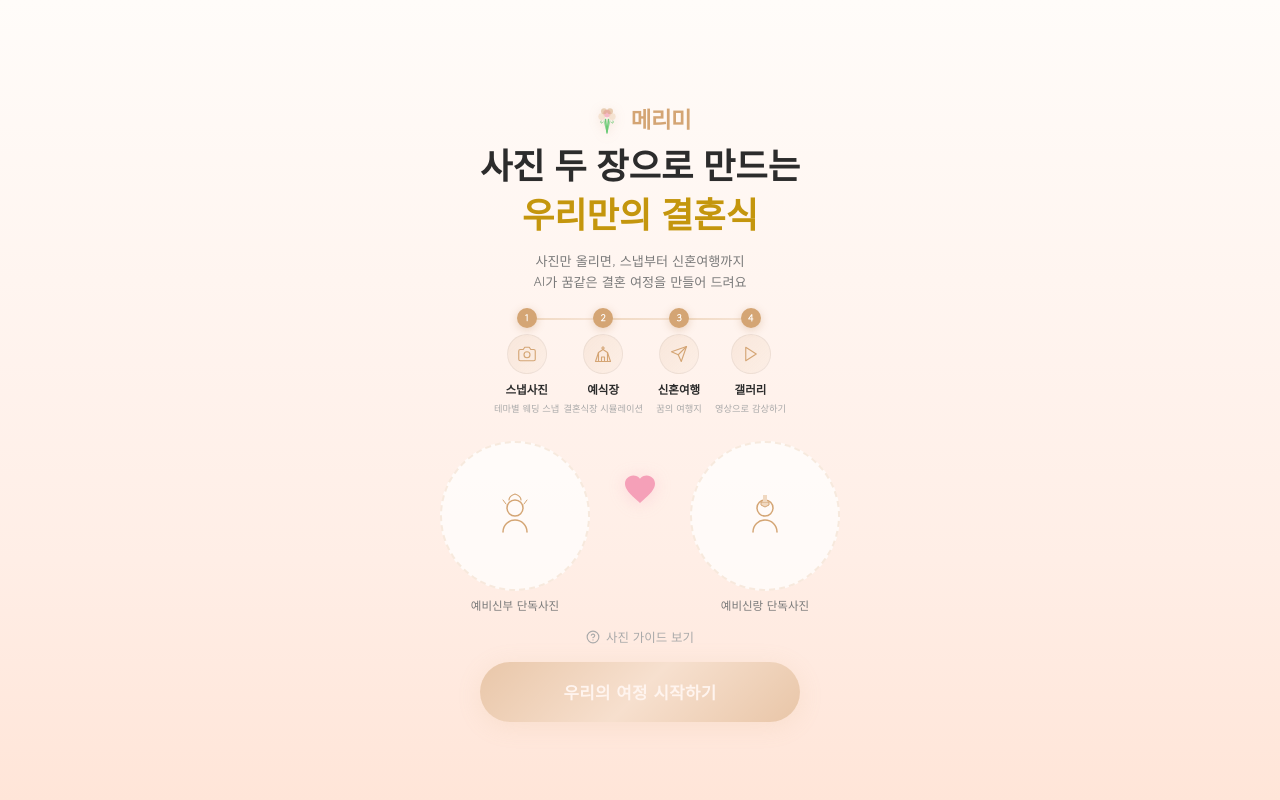
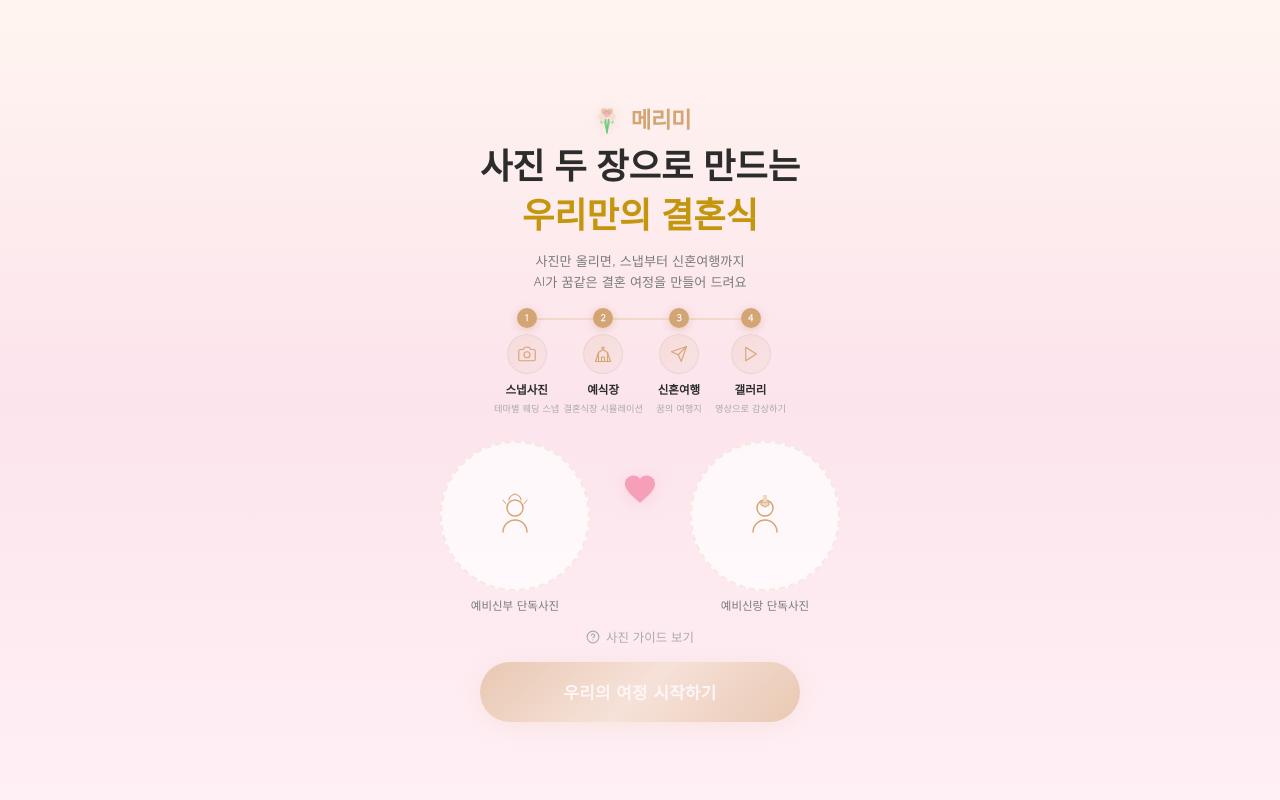
Before and after one commit to gmbro/merryme, a Next.js app: page / in a window 1280 px wide. Shown: the top 800 px of the page. Built offline with nearby package versions, Linux system fonts and the light colour scheme; a web font is replaced by a local one.

Commit message:
fix: 상단/하단 동일한 핑크 그라데이션 톤 통일

```diff
--- a/src/app/globals.css
+++ b/src/app/globals.css
@@ -38,7 +38,7 @@
   /* Gradients */
   --gradient-gold: linear-gradient(135deg, #D4A574 0%, #F0D8C0 50%, #D4A574 100%);
   --gradient-rose: linear-gradient(135deg, #F5A0B8 0%, #FFC8D8 100%);
-  --gradient-hero: linear-gradient(180deg, #FFFCF9 0%, #FFF5F0 35%, #FFEEE6 70%, #FFE5D8 100%);
+  --gradient-hero: linear-gradient(180deg, #fff5f0 0%, #fce4ec 50%, #fff0f5 100%);
   --gradient-dark: linear-gradient(180deg, #1A1A2E 0%, #16213E 100%);
   --gradient-glass: linear-gradient(135deg, rgba(255,255,255,0.25) 0%, rgba(255,255,255,0.08) 100%);
 
```
